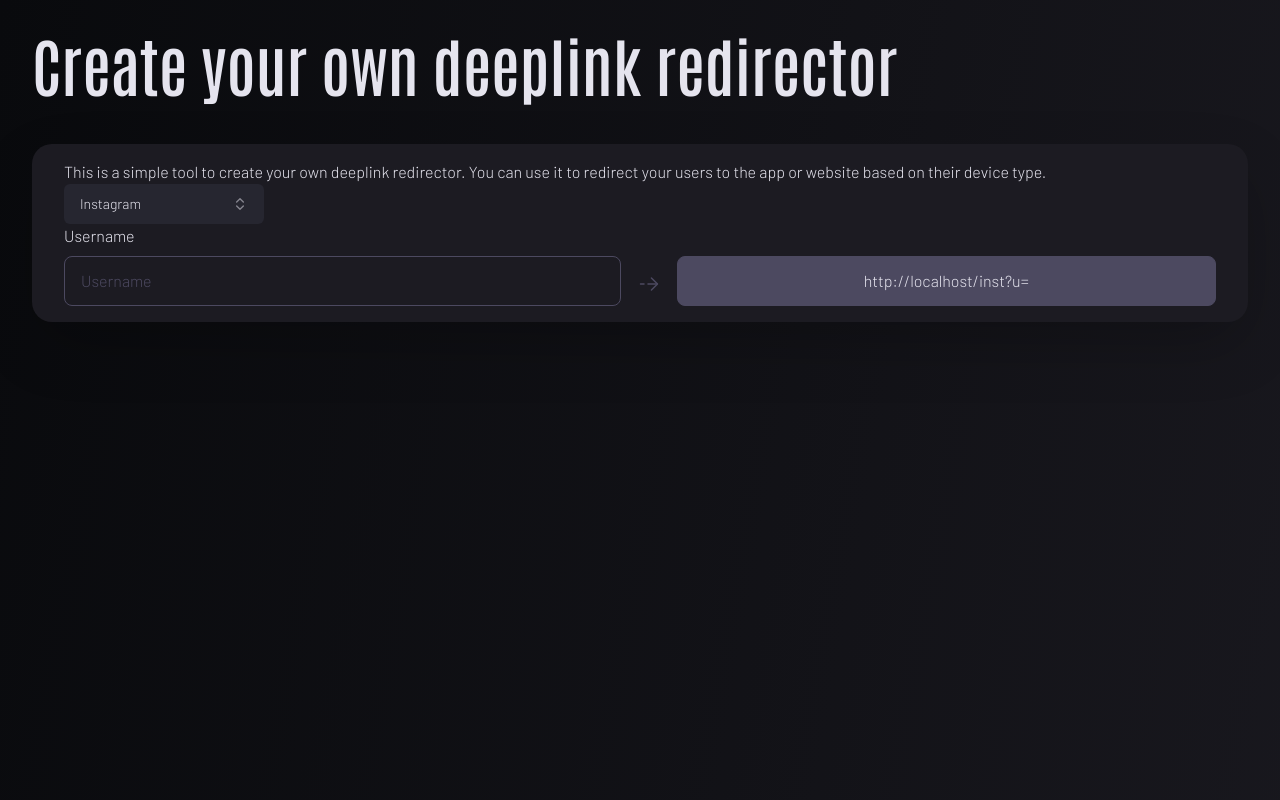
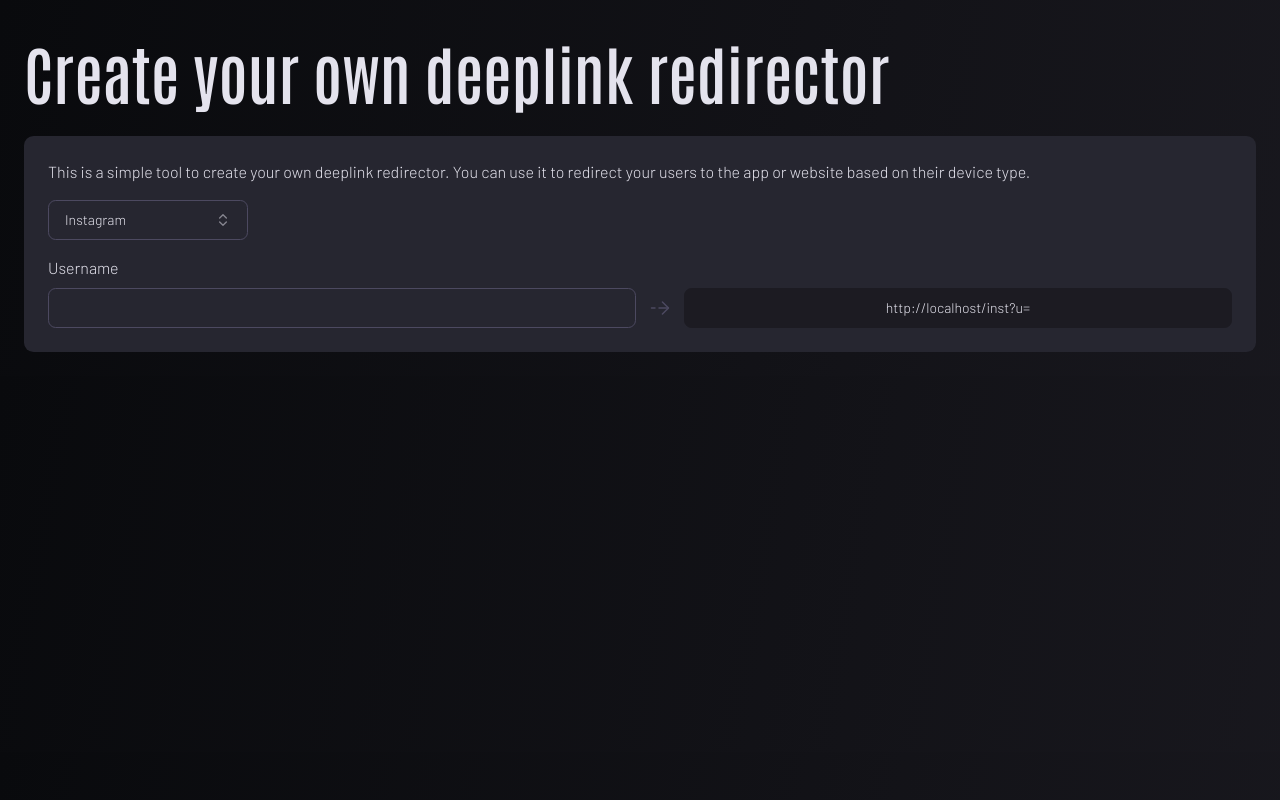
Before and after one commit to sargon17/deep_link, a Next.js app: page / in a window 1280 px wide. Built offline with nearby package versions, Linux system fonts and the light colour scheme.

Commit message:
setting up tailwind and restailing the page

```diff
--- a/components/select.tsx
+++ b/components/select.tsx
@@ -1,34 +1,31 @@
 "use client";
 import React from "react";
-import { useState } from "react";
+import { useState, useEffect } from "react";
 
 import { Check, ChevronsUpDown } from "lucide-react";
 import { cn } from "@/lib/utils";
 import { Button } from "@/components/ui/button";
 import { Command, CommandEmpty, CommandGroup, CommandInput, CommandItem } from "@/components/ui/command";
 import { Popover, PopoverContent, PopoverTrigger } from "@/components/ui/popover";
+import { type } from "os";
 
-const selectAppList = [
-  {
-    value: "instagram",
-    label: "Instagram",
-  },
-  {
-    value: "facebook",
-    label: "Facebook",
-  },
-  {
-    value: "twitter",
-    label: "Twitter",
-  },
-];
+type SelectProps = {
+  dataSet: { label: string; value: string }[];
+  defaultVal?: string | object | null;
+  updateValue: Function;
+  className?: string;
+};
 
-function Select() {
+function Select({ dataSet, defaultVal, updateValue, className }: SelectProps) {
   const [isOpen, setIsOpen] = useState(false);
-  const [selectedApp, setSelectedApp] = useState(selectAppList[0].value);
+  const [selectedData, setSelectedData] = useState(defaultVal || "");
+
+  useEffect(() => {
+    updateValue(selectedData);
+  }, [selectedData]);
 
   return (
-    <>
+    <div className={className}>
       <Popover
         open={isOpen}
         onOpenChange={setIsOpen}
@@ -37,37 +34,39 @@ function Select() {
           <Button
             variant="outline"
             role="combobox"
-            // aria-expanded={open}
-            className="w-[200px] justify-between"
+            className="w-[200px] justify-between dark"
           >
-            {selectedApp ? selectAppList.find((app) => app.value === selectedApp)?.label : "Select app..."}
+            {selectedData ? dataSet.find((data) => data.value === selectedData)?.label : "Select app..."}
             <ChevronsUpDown className="ml-2 h-4 w-4 shrink-0 opacity-50" />
           </Button>
         </PopoverTrigger>
-        <PopoverContent className="w-[200px] p-0">
+        <PopoverContent className="w-[200px] p-0 dark">
           <Command>
-            <CommandInput placeholder="Search app..." />
+            <CommandInput
+              placeholder="Search app..."
+              className="dark my-1 px-2 bg-input rounded-md "
+            />
             <CommandEmpty>No app found.</CommandEmpty>
             <CommandGroup>
-              {selectAppList.map((app) => (
+              {dataSet.map((data) => (
                 <CommandItem
-                  key={app.value}
+                  key={data.value}
                   onSelect={(currentValue: string) => {
-                    setSelectedApp(currentValue === selectedApp ? "" : currentValue);
+                    setSelectedData(currentValue === selectedData ? "" : currentValue);
                     setIsOpen(false);
                   }}
                 >
                   <Check
-                    className={cn("mr-2 h-4 w-4", selectedApp === app.value ? "opacity-100" : "opacity-0")}
+                    className={cn("mr-2 h-4 w-4", selectedData === data.value ? "opacity-100" : "opacity-0")}
                   />
-                  {app.label}
+                  {data.label}
                 </CommandItem>
               ))}
             </CommandGroup>
           </Command>
         </PopoverContent>
       </Popover>
-    </>
+    </div>
   );
 }
 
--- a/components/ui/button.tsx
+++ b/components/ui/button.tsx
@@ -1,8 +1,8 @@
-import * as React from "react"
-import { Slot } from "@radix-ui/react-slot"
-import { cva, type VariantProps } from "class-variance-authority"
+import * as React from "react";
+import { Slot } from "@radix-ui/react-slot";
+import { cva, type VariantProps } from "class-variance-authority";
 
-import { cn } from "@/lib/utils"
+import { cn } from "@/lib/utils";
 
 const buttonVariants = cva(
   "inline-flex items-center justify-center rounded-md text-sm font-medium transition-colors focus-visible:outline-none focus-visible:ring-2 focus-visible:ring-ring focus-visible:ring-offset-2 disabled:opacity-50 disabled:pointer-events-none ring-offset-background",
@@ -10,12 +10,9 @@ const buttonVariants = cva(
     variants: {
       variant: {
         default: "bg-primary text-primary-foreground hover:bg-primary/90",
-        destructive:
-          "bg-destructive text-destructive-foreground hover:bg-destructive/90",
-        outline:
-          "border border-input hover:bg-accent hover:text-accent-foreground",
-        secondary:
-          "bg-secondary text-secondary-foreground hover:bg-secondary/80",
+        destructive: "bg-destructive text-destructive-foreground hover:bg-destructive/90",
+        outline: "border border-purple-500 hover:bg-accent hover:text-accent-foreground",
+        secondary: "bg-secondary text-secondary-foreground hover:bg-secondary/80",
         ghost: "hover:bg-accent hover:text-accent-foreground",
         link: "underline-offset-4 hover:underline text-primary",
       },
@@ -30,26 +27,26 @@ const buttonVariants = cva(
       size: "default",
     },
   }
-)
+);
 
 export interface ButtonProps
   extends React.ButtonHTMLAttributes<HTMLButtonElement>,
     VariantProps<typeof buttonVariants> {
-  asChild?: boolean
+  asChild?: boolean;
 }
 
 const Button = React.forwardRef<HTMLButtonElement, ButtonProps>(
   ({ className, variant, size, asChild = false, ...props }, ref) => {
-    const Comp = asChild ? Slot : "button"
+    const Comp = asChild ? Slot : "button";
     return (
       <Comp
         className={cn(buttonVariants({ variant, size, className }))}
         ref={ref}
         {...props}
       />
-    )
+    );
   }
-)
-Button.displayName = "Button"
+);
+Button.displayName = "Button";
 
-export { Button, buttonVariants }
+export { Button, buttonVariants };
--- /dev/null
+++ b/components/ui/input.tsx
@@ -0,0 +1,22 @@
+import * as React from "react";
+
+import { cn } from "@/lib/utils";
+
+export interface InputProps extends React.InputHTMLAttributes<HTMLInputElement> {}
+
+const Input = React.forwardRef<HTMLInputElement, InputProps>(({ className, type, ...props }, ref) => {
+  return (
+    <input
+      type={type}
+      className={cn(
+        "flex h-10 w-full rounded-md border border-purple-500 bg-purple-700 px-3 py-2 text-sm ring-offset-background file:border-0 file:bg-transparent file:text-sm file:font-medium placeholder:text-muted-foreground focus-visible:outline-none focus-visible:ring-2 focus-visible:ring-ring focus-visible:ring-offset-2 disabled:cursor-not-allowed disabled:opacity-50",
+        className
+      )}
+      ref={ref}
+      {...props}
+    />
+  );
+});
+Input.displayName = "Input";
+
+export { Input };
--- a/next.config.js
+++ b/next.config.js
@@ -6,11 +6,6 @@ const nextConfig = {
   sassOptions: {
     includePaths: [path.join(__dirname, "styles")],
   },
-  tailwindcss: {
-    config: "./tailwind.config.js",
-    // cssPath: "./styles/tailwind.css",
-    exposeConfig: false,
-  },
 };
 
 module.exports = nextConfig;
--- a/src/app/globals.css
+++ b/src/app/globals.css
@@ -4,23 +4,29 @@
 
 @layer base {
   :root {
-    --background: 0 0% 100%;
-    --foreground: 222.2 47.4% 11.2%;
+    --purple-900: 225, 18%, 4%;
+    --purple-800: 249, 11%, 12%;
+    --purple-700: 240, 12%, 17%;
+    --purple-500: 248, 14%, 33%;
+    --purple-100: 246, 23%, 91%;
 
-    --muted: 210 40% 96.1%;
-    --muted-foreground: 215.4 16.3% 46.9%;
+    --background: var(--purple-900);
+    --foreground: var(--purple-100);
 
-    --popover: 0 0% 100%;
-    --popover-foreground: 222.2 47.4% 11.2%;
+    --muted: var(--purple-800);
+    --muted-foreground: var(--purple-700);
 
-    --card: 0 0% 100%;
-    --card-foreground: 222.2 47.4% 11.2%;
+    --popover: var(--purple-900);
+    --popover-foreground: var(--purple-100);
 
-    --border: 214.3 31.8% 91.4%;
-    --input: 214.3 31.8% 91.4%;
+    --card: var(--purple-800);
+    --card-foreground: var(--purple-700);
 
-    --primary: 222.2 47.4% 11.2%;
-    --primary-foreground: 210 40% 98%;
+    --border: var(--purple-700);
+    --input: var(--purple-800);
+
+    --primary: var(--purple-800);
+    --primary-foreground: var(--purple-100);
 
     --secondary: 210 40% 96.1%;
     --secondary-foreground: 222.2 47.4% 11.2%;
@@ -34,39 +40,44 @@
     --ring: 215 20.2% 65.1%;
 
     --radius: 0.5rem;
+
+    /* toastify customizzation */
+    --toastify-color-dark: hsl(var(--purple-900));
+    --toastify-text-color-dark: hsl(var(--purple-100));
+    /* toastify customizzation */
   }
 
   .dark {
-    --background: 224 71% 4%;
-    --foreground: 213 31% 91%;
+    --background: var(--purple-900);
+    --foreground: var(--purple-100);
 
-    --muted: 223 47% 11%;
-    --muted-foreground: 215.4 16.3% 56.9%;
+    --muted: var(--purple-800);
+    --muted-foreground: var(--purple-500);
 
-    --popover: 224 71% 4%;
-    --popover-foreground: 215 20.2% 65.1%;
+    --popover: var(--purple-900);
+    --popover-foreground: var(--purple-100);
 
-    --card: 224 71% 4%;
-    --card-foreground: 213 31% 91%;
+    --card: var(--purple-800);
+    --card-foreground: var(--purple-700);
 
-    --border: 216 34% 17%;
-    --input: 216 34% 17%;
+    --border: var(--purple-700);
+    --input: var(--purple-800);
 
-    --primary: 210 40% 98%;
-    --primary-foreground: 222.2 47.4% 1.2%;
+    --primary: var(--purple-800);
+    --primary-foreground: var(--purple-100);
 
     --secondary: 222.2 47.4% 11.2%;
     --secondary-foreground: 210 40% 98%;
 
-    --accent: 216 34% 17%;
-    --accent-foreground: 210 40% 98%;
+    --accent: var(--purple-700);
+    --accent-foreground: var(--purple-100);
 
     --destructive: 0 63% 31%;
     --destructive-foreground: 210 40% 98%;
 
-    --ring: 216 34% 17%;
+    --ring: var(--purple-100);
 
-    --radius: 0.5rem;
+    --radius: 0.6rem;
   }
 }
 
@@ -77,6 +88,26 @@
   body {
     @apply bg-background text-foreground;
     font-feature-settings: "rlig" 1, "calt" 1;
+    color: white;
+    background: linear-gradient(100deg, #090a0d 0%, #1c1b22 128%);
+    color: hsl(var(--purple-100));
+    font-family: "Barlow", sans-serif;
+  }
+  h1 {
+    padding: 0;
+    margin: 0;
+
+    font-size: 4rem;
+    font-family: "Antonio", sans-serif;
+    font-weight: 600;
+
+    @media (max-width: 768px) {
+      font-size: 3rem;
+    }
+
+    @media (max-width: 576px) {
+      font-size: 2rem;
+    }
   }
 }
 
--- a/src/app/layout.tsx
+++ b/src/app/layout.tsx
@@ -1,5 +1,5 @@
+// import "./styles/style.scss";
 import "./globals.css";
-import "./styles/style.scss";
 
 import "react-toastify/dist/ReactToastify.css";
 
--- a/src/app/page.tsx
+++ b/src/app/page.tsx
@@ -1,10 +1,11 @@
 "use client";
 
-import { useState } from "react";
+import { useState, useEffect } from "react";
 
 // components
 import { ToastContainer, toast } from "react-toastify";
 import { Select } from "@/components/select";
+import { Input } from "@/components/ui/input";
 
 const selectAppList = [
   {
@@ -43,29 +44,36 @@ const getLink = (username: string) => {
 export default function Home() {
   const [username, setUsername] = useState("");
 
+  const [currentApp, setCurrentApp] = useState(selectAppList[0]);
+
   return (
     <>
-      <div className="home">
-        <h1>Create your own deeplink redirector</h1>
-        <div className="card">
-          <p>
+      <div className="home dark p-6 max-w-7xl mx-auto">
+        <h1 className="mb-4">Create your own deeplink redirector</h1>
+        <div className="p-6  bg-purple-700 rounded-lg">
+          <p className="">
             This is a simple tool to create your own deeplink redirector. You can use it to redirect your
             users to the app or website based on their device type.
           </p>
-          <Select />
-          <div className="deep-link-wrapper">
-            <div className="input">
+
+          <Select
+            dataSet={selectAppList}
+            defaultVal={selectAppList[0].value}
+            updateValue={setCurrentApp}
+            className="dark py-4 "
+          />
+
+          <div className="flex w-full justify-between align-middle items-end gap-3">
+            <div className="input flex flex-col grow">
               <label htmlFor="username">Username</label>
-              <input
-                type="text"
+              <Input
                 id="username"
-                placeholder="Username"
-                onChange={(e) => {
-                  setUsername(e.target.value);
-                }}
+                value={username}
+                onChange={(e) => setUsername(e.target.value)}
+                className="mt-2"
               />
             </div>
-            <div className="icon">
+            <div className="h-[40px] flex justify-center items-center">
               <svg
                 width="24"
                 height="24"
@@ -100,15 +108,11 @@ export default function Home() {
               </svg>
             </div>
             <div
-              className="result"
+              className="result grow h-[40px] flex justify-center items-center bg-purple-700 rounded-md text-purple-100 font-medium text-xs sm:text-sm text-center cursor-pointer bg-purple-800 border-purple-800 border active:bg-purple-900 active:border-purple-900 pointer-events-clickable"
               onClick={() => {
                 navigator.clipboard.writeText(getLink(username));
                 console.log("copied");
-                toast("Copied to clipboard!", {
-                  position: "bottom-right",
-                  autoClose: 2000,
-                  hideProgressBar: true,
-                });
+                toast("Copied to clipboard!");
               }}
             >
               {getLink(username)}
@@ -116,7 +120,13 @@ export default function Home() {
           </div>
         </div>
       </div>
-      <ToastContainer />
+      <ToastContainer
+        theme="dark"
+        position="bottom-center"
+        autoClose={2000}
+        hideProgressBar
+        limit={3}
+      />
     </>
   );
 }
--- a/src/app/styles/variables.scss
+++ b/src/app/styles/variables.scss
@@ -4,9 +4,6 @@ $purple-700: #262630;
 $purple-500: #4c4960;
 $purple-100: #e5e4ee;
 
-$background: linear-gradient(100deg, $purple-900 0%, $purple-800 128%);
-
-$color-text-primary: $purple-100;
 $color-text-secondary: $purple-500;
 
 $btn-background: $purple-700;
--- a/tailwind.config.js
+++ b/tailwind.config.js
@@ -1,9 +1,15 @@
 const { fontFamily } = require("tailwindcss/defaultTheme");
 
 /** @type {import('tailwindcss').Config} */
+
 module.exports = {
   darkMode: ["class"],
-  content: ["app/**/*.{ts,tsx}", "components/**/*.{ts,tsx}"],
+  content: [
+    "./app/**/*.{js,ts,jsx,tsx,mdx}",
+    "./src/**/*.{js,ts,jsx,tsx,mdx}",
+    "./pages/**/*.{js,ts,jsx,tsx,mdx}",
+    "./components/**/*.{js,ts,jsx,tsx,mdx}",
+  ],
   theme: {
     container: {
       center: true,
@@ -11,6 +17,13 @@ module.exports = {
       screens: {
         "2xl": "1400px",
       },
+    },
+    colors: {
+      "purple-900": "#090a0d",
+      "purple-800": "#1c1b22",
+      "purple-700": "#262630",
+      "purple-500": "#4c4960",
+      "purple-100": "#e5e4ee",
     },
     extend: {
       colors: {
```
Also changed, not shown: components/ui/command.tsx (+34 -37 lines).
